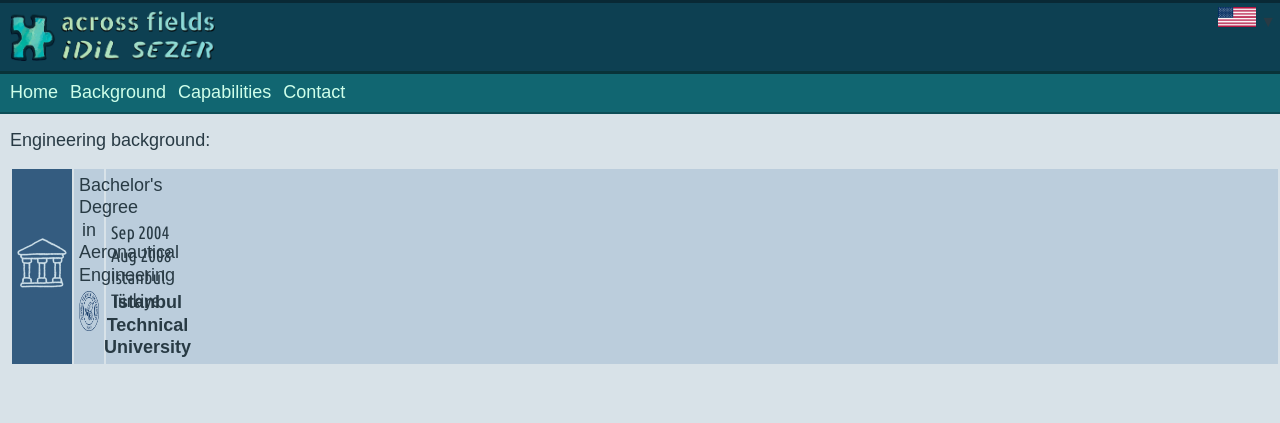
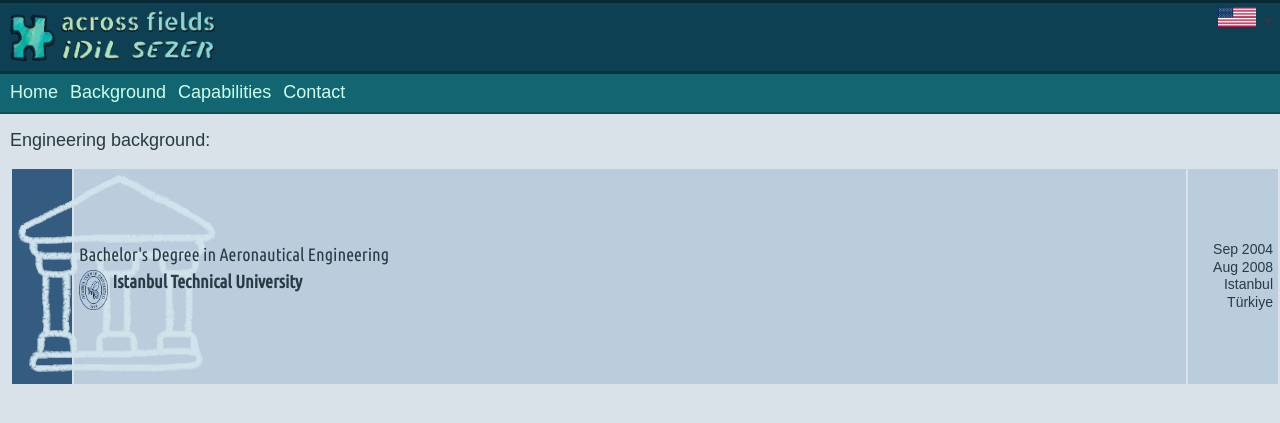
Before and after one commit to acrossfields/idilsezer, a Jekyll site: the page built from en/background.md, in a window 1280 px wide. Shown: the top 423 px of the page. Built offline with Jekyll 4.4.1, drawn with Linux system fonts in a browser that asks for light colours; some web fonts are replaced.

Commit message:
Update style.scss

```diff
--- a/assets/css/style.scss
+++ b/assets/css/style.scss
@@ -145,30 +145,14 @@ table {
   width: 50px;
 }
 
-.table-bgheader td:nth-child(1) img {
-  max-width: 100%;
-  height: auto;
-}
-
 .table-bgheader td:nth-child(2) {
-  text-align: center;
-  vertical-align: middle;
-  width: 20px;
-}
-
-.table-bgheader td:nth-child(2) img {
-  max-width: 100%;
-  height: auto;
-}
-
-.table-bgheader td:nth-child(3) {
   text-align: left;
   vertical-align: middle;
   font-family: 'Ubuntu Condensed', sans-serif;
   font-size: 18px;
 }
 
-.table-bgheader td:nth-child(4) {
+.table-bgheader td:nth-child(3) {
   text-align: right;
   vertical-align: middle;
   width: 80px;
```
